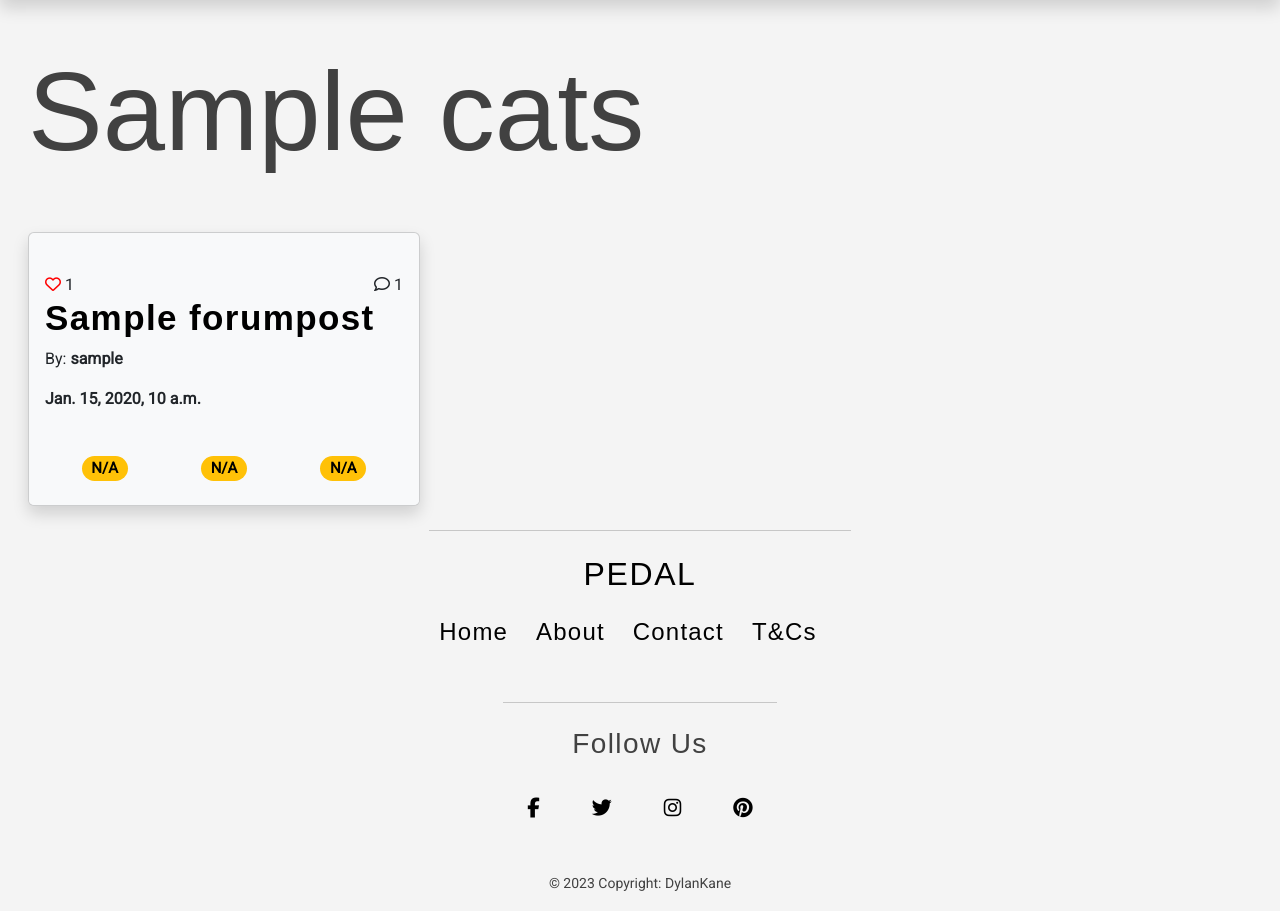
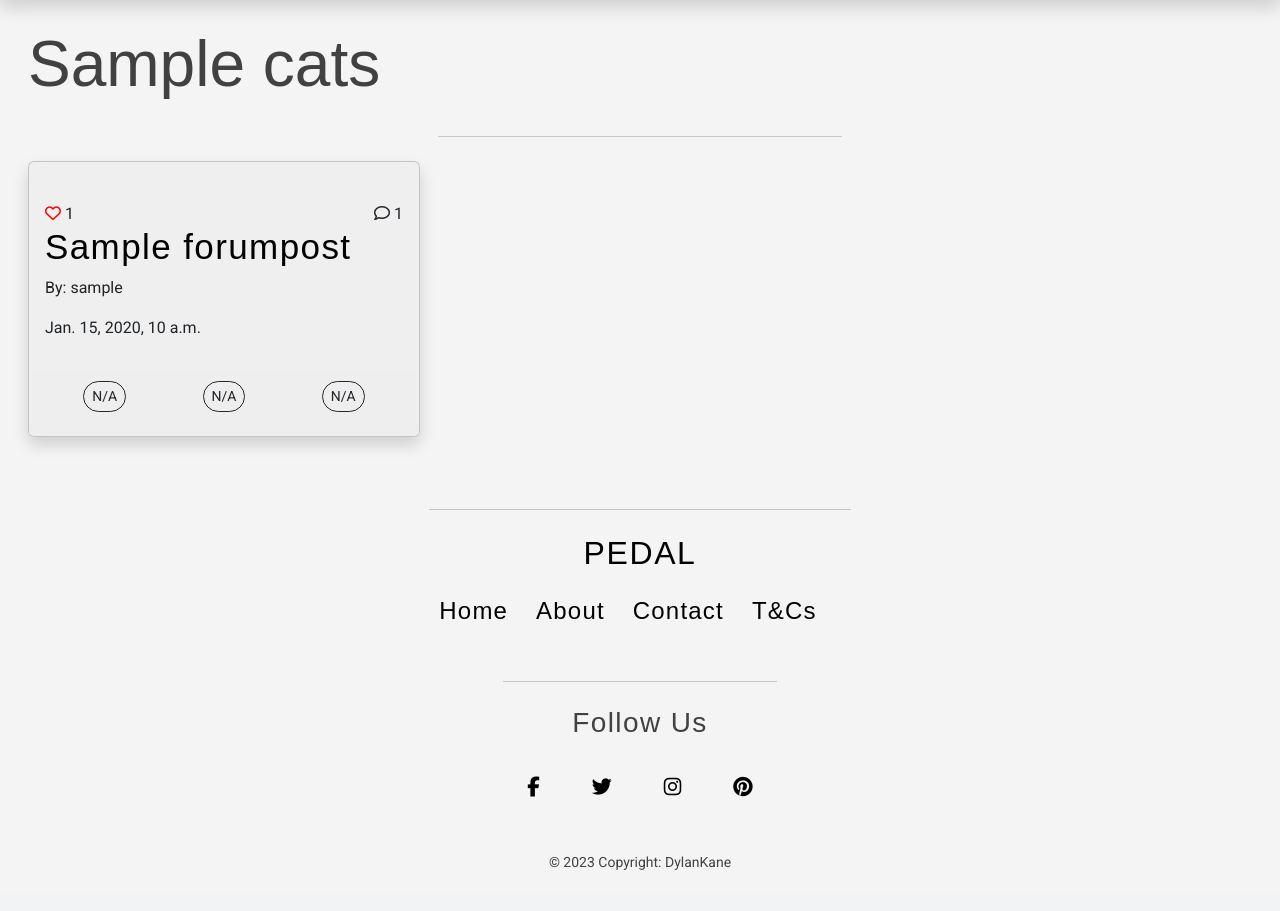
Before and after one commit to dylankane/pedal, a Django app: template templates/categories.html in a window 1280 px wide. Shown: the part 78-989 px from the top of the page. After the commit the page ends 948 px from the top, so only its background shows below. Run offline with Django 3.2, Linux system fonts and the light colour scheme; tables that the repository leaves empty hold one stand-in row (values such as "Sample post"); the template is opened without the code that fills it: values that come from a table or form of the project are taken from there, most other values are stand-ins (such as "Sample title", 1, 10 or a date in 2020); some libraries are stand-ins or nearby versions; some web fonts are replaced.

Commit message:
Update post cards layout for site consistency

```diff
--- a/templates/categories.html
+++ b/templates/categories.html
@@ -2,15 +2,14 @@
 
 {% block content %}
 
-
-
-    <div class="container-fluid">
+<div class="container-fluid mb-5">
     <div class="col mx-3">
-            <div class="row">
-                <h1>{{ cats }}</h1>
+        <h1 class="title">{{ cats }}</h1>
+        <hr>
+        <div class="row mt-4">
             {% for post in categorey_posts %}
             <div class="col-md-4 mb-4">
-                    <div class=" card card-cascade bg-light rounded shadow h-100">
+                <div class=" card card-cascade rounded shadow h-100">
                     <div class="view view-cascade overlay">
                         {% if "placeholder" in post.cover_image.url %}
                         <img src="/static/images/placeholder2.jpg.webp" alt="" class="img-fluid card-img-top">
@@ -32,16 +31,16 @@
                             </div>
                         </div>
                         <div>
-                                <h3 class="card-title"><a href="{% url 'post_detail' post.id post.slug %}"><strong>{{ post.title }}</strong></a></h3>
-                                <p>By: <strong>{{ post.author }}</strong></p>
-                                <p><strong>{{ post.created_on }}</strong></p>
+                            <h3 class="card-title"><a href="{% url 'post_detail' post.id post.slug %}" class="anchor">{{ post.title }}</a></h3>
+                            <p>By: {{ post.author }}</p>
+                            <p>{{ post.created_on }}</p>
                         </div>
                     </div>
-                        <div class="card-footer card-footer-cascade bg-light text-muted text-center">
+                    <div class="card-footer card-footer-cascade text-muted text-center">
                         <div class="d-flex justify-content-around pb-3">
-                                <a href="{% url 'categories' post.bikes %}"><span class="badge rounded-pill text-bg-warning"><strong>{{ post.bikes }}</strong></span></a>
-                                <a href="{% url 'categories' post.bars %}"><span class="badge rounded-pill text-bg-warning"><strong>{{ post.bars }}</strong></span></a>
-                                <a href="{% url 'categories' post.gears %}"><span class="badge rounded-pill text-bg-warning"><strong>{{ post.gears }}</strong></span></a>
+                            <a href="{% url 'categories' post.bikes %}"><span class="btn btn-outline-dark btn-sm rounded-pill">{{ post.bikes }}</span></a>
+                            <a href="{% url 'categories' post.bars %}"><span class="btn btn-outline-dark btn-sm rounded-pill">{{ post.bars }}</span></a>
+                            <a href="{% url 'categories' post.gears %}"><span class="btn btn-outline-dark btn-sm rounded-pill">{{ post.gears }}</span></a>
                         </div>
                     </div>
                 </div>
@@ -55,13 +54,20 @@
     </div>
 </div>
 {% if is_paginated %}
-    <nav aria-label="Page navigation">
+<nav class="mb-5" aria-label="Page navigation">
     <ul class="pagination justify-content-center">
         {% if page_obj.has_previous %}
-            <li><a href="?page={{ page_obj.previous_page_number }}" class="page-link">&laquo; PREV </a></li>
+        <li><a href="?page={{ page_obj.previous_page_number }}" class="page-link text-dark rounded m-1">&laquo; PREV </a></li>
         {% endif %}
+        {% for i in paginator.page_range %}
+        {% if page_obj.number == i %}
+            <li class="page-item disabled"><a href="?page={{ i }}" class="page-link text-dark rounded m-1">{{ i }}</a></li>
+        {% else %}
+            <li><a href="?page={{ i }}" class="page-link text-dark rounded m-1">{{ i }}</a></li>
+        {% endif %}
+    {% endfor %}
         {% if page_obj.has_next %}
-            <li><a href="?page={{ page_obj.next_page_number }}" class="page-link"> NEXT &raquo;</a></li>
+        <li><a href="?page={{ page_obj.next_page_number }}" class="page-link text-dark rounded m-1"> NEXT &raquo;</a></li>
 
         {% endif %}
     </ul>
```
Lines whose indentation alone changed are shown as unchanged.
